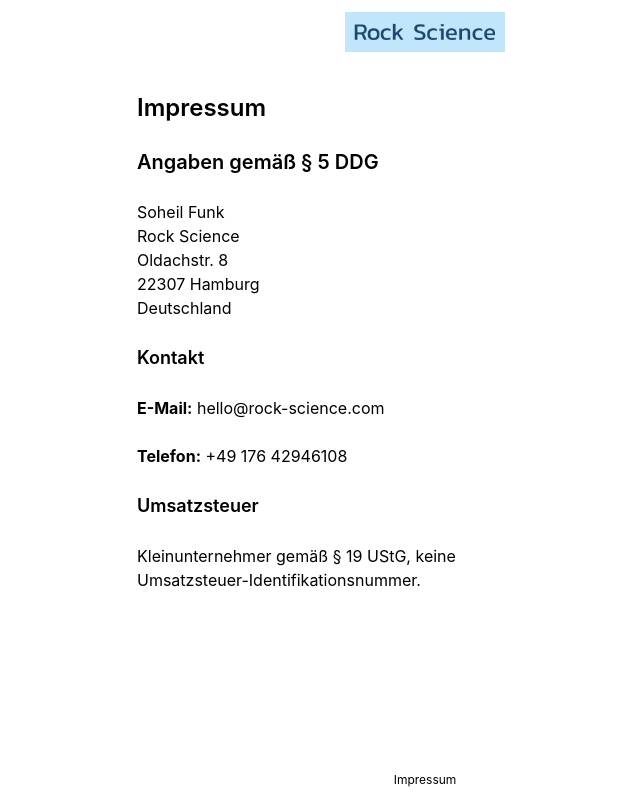
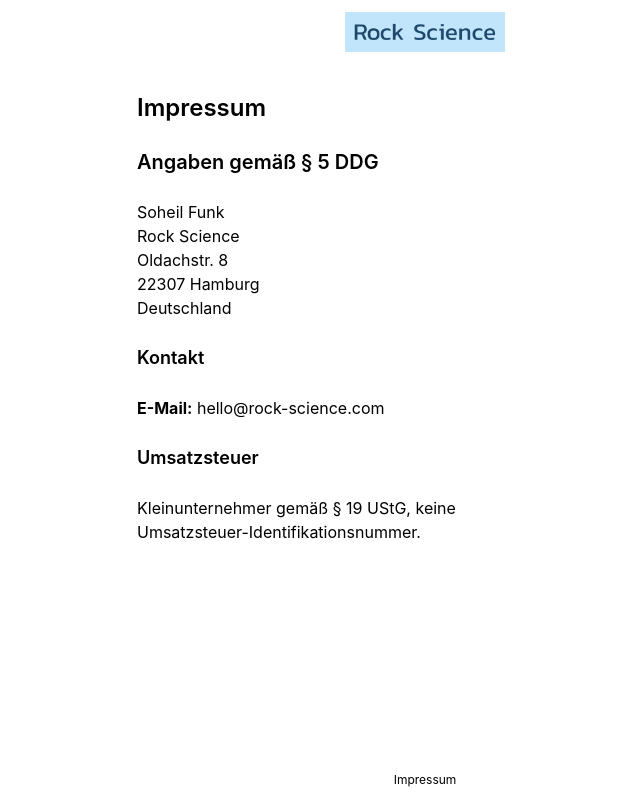
Before and after one commit to s0h311/rock-science-com, a Nuxt app: page /legal/impressum in a window 1280 px wide. Shown: the whole page, without its empty margins (215-855 px from the left). Built offline with nearby package versions, Linux system fonts and the light colour scheme.

Commit message:
Update impressum.vue

```diff
--- a/app/pages/legal/impressum.vue
+++ b/app/pages/legal/impressum.vue
@@ -26,9 +26,6 @@
     <p><strong>E-Mail:</strong>&nbsp;hello@rock-science.com</p>
     <br />
 
-    <p><strong>Telefon:</strong>&nbsp;+49 176 42946108</p>
-    <br />
-
     <h3>Umsatzsteuer</h3>
     <br />
 
```
